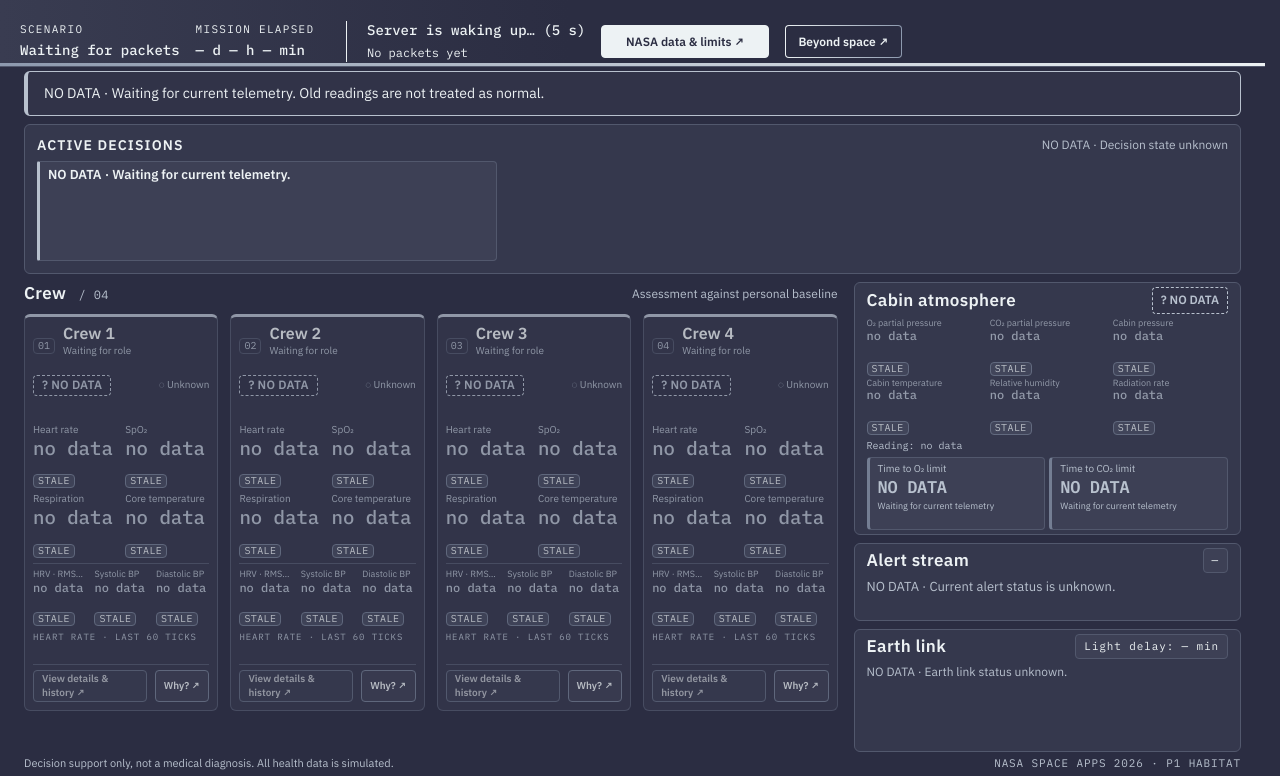
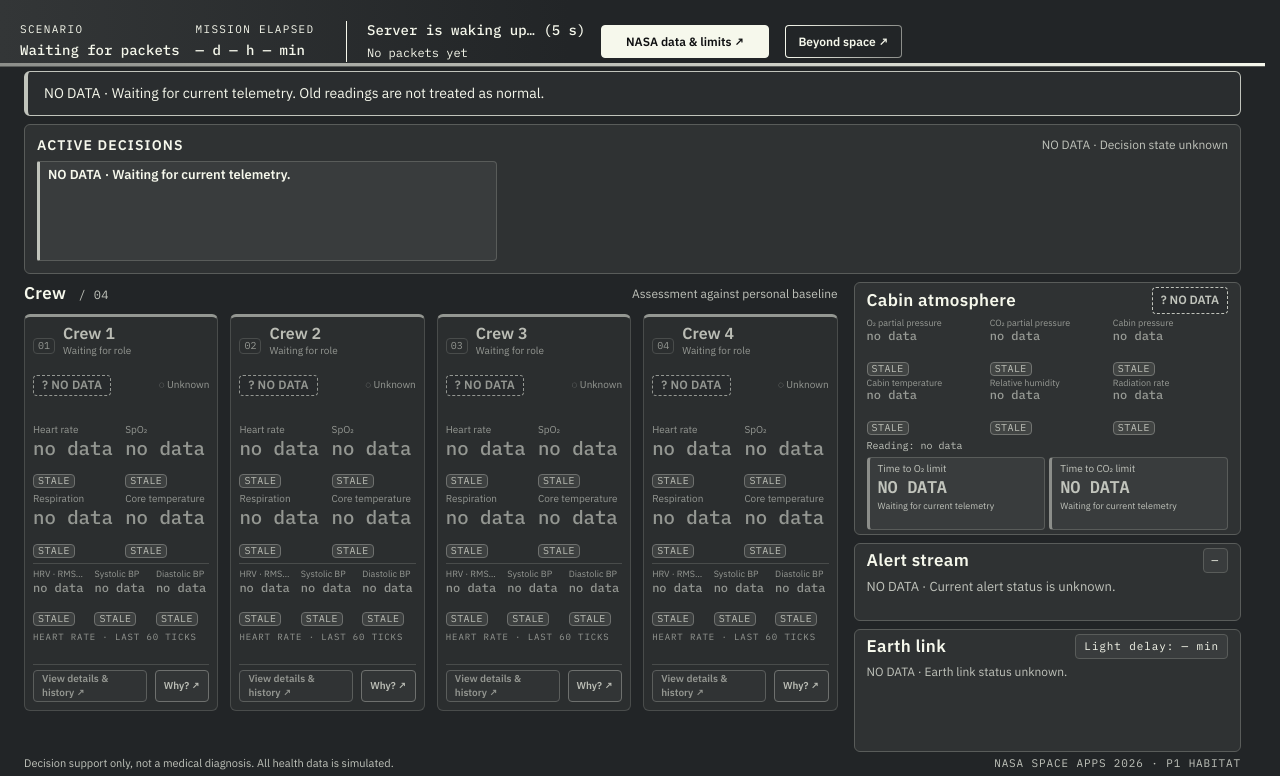
Before and after one commit to efea0/MTCM-Mars-Transit-Crew-Monitor, a plain HTML site: page frontend/index.html in a window 1280 px wide. Shown: the part 52-828 px from the top of the page. Drawn offline with Linux system fonts and the light colour scheme; no server answers.

Commit message:
feat(frontend): temayı Fiery Arctic Midnight paletine geçir (#393D41, #F6F8EC, #E84F38)
Co-Authored-By: Claude Sonnet 5.5 <noreply@anthropic.com>

```diff
--- a/frontend/css/tokens.css
+++ b/frontend/css/tokens.css
@@ -1,48 +1,49 @@
 @charset "UTF-8";
-/* Habitat palette: one dark theme built only from three colours (#2B2D42, #8D99AE, #EDF2F4) and mixes between them.
-   Status cannot use hue, so every state also has a text label and icon, and severity uses lightness plus
-   border weight and fill. The light-theme blocks below are intentionally empty stubs (the contrast tests still
-   look for them). */
+/* Habitat palette: one dark theme built only from three colours (#393D41 charcoal, #F6F8EC off-white, #E84F38
+   red-orange) and mixes between them. Red-orange is reserved for alert states, never decoration. Status cannot
+   rely on hue alone, so every state also has a text label and icon, and severity uses lightness, fill, line style
+   and an inset outline. The light-theme blocks below are intentionally empty stubs (the contrast tests still look
+   for them). */
 :root {
   color-scheme: dark;
-  --bg: #2b2d42;
-  --surface: #35384d;
-  --surface-raised: #3d4055;
-  --surface-hover: #464b60;
-  --border: #52586d;
-  --border-strong: #747e93;
-  --text: #edf2f4;
-  --muted: #b8c1ce;
-  --accent: #edf2f4;
-  --on-accent: #2b2d42;
-  --accent-ink: #edf2f4;
-  --focus: #edf2f4;
-  --ok: #8d99ae;
-  --caution: #b3bdca;
-  --warning: #d0d7df;
-  --critical: #edf2f4;
-  --unknown: #747e93;
-  --ok-ink: #c2cad4;
-  --caution-ink: #d5dce2;
-  --warning-ink: #e3e9ed;
-  --critical-ink: #edf2f4;
-  --unknown-ink: #b8c1ce;
-  --ok-tint: #393c51;
-  --caution-tint: #3f4358;
-  --warning-tint: #44495e;
-  --critical-tint: #4c5267;
-  --unknown-tint: #313348;
-  --on-status: #2b2d42;
-  --on-critical: #2b2d42;
-  --chart-baseline: #8d99ae;
-  --grid-line: rgb(141 153 174 / 4%);
-  --brand-light: #edf2f4;
-  --brand-mid: #8d99ae;
-  --on-header: #edf2f4;
-  --topbar-bg: #2b2d42;
-  --topbar-bg-end: #393c51;
-  --shine: rgb(237 242 244 / 22%);
-  --lift-shadow: rgb(43 45 66 / 70%);
+  --bg: #222527;
+  --surface: #2f3233;
+  --surface-raised: #393c3d;
+  --surface-hover: #484b4a;
+  --border: #595c5a;
+  --border-strong: #8c8e8a;
+  --text: #f6f8ec;
+  --muted: #c1c4bc;
+  --accent: #f6f8ec;
+  --on-accent: #0e0f10;
+  --accent-ink: #f6f8ec;
+  --focus: #f6f8ec;
+  --ok: #818480;
+  --caution: #aaada8;
+  --warning: #ee9b89;
+  --critical: #e84f38;
+  --unknown: #5d605e;
+  --ok-ink: #d0d3ca;
+  --caution-ink: #dfe2d7;
+  --warning-ink: #f3d3c4;
+  --critical-ink: #f1bdad;
+  --unknown-ink: #c1c4bc;
+  --ok-tint: #333637;
+  --caution-tint: #3e4041;
+  --warning-tint: #4a2d2a;
+  --critical-tint: #65332d;
+  --unknown-tint: #2a2d2f;
+  --on-status: #0e0f10;
+  --on-critical: #0b0c0d;
+  --chart-baseline: #c1c4bc;
+  --grid-line: rgb(246 248 236 / 4%);
+  --brand-light: #f6f8ec;
+  --brand-mid: #8c8e8a;
+  --on-header: #f6f8ec;
+  --topbar-bg: #222527;
+  --topbar-bg-end: #333637;
+  --shine: rgb(246 248 236 / 20%);
+  --lift-shadow: rgb(0 0 0 / 60%);
   --glow-strength: 0%;
   --space-1: 4px;
   --space-2: 8px;
```
